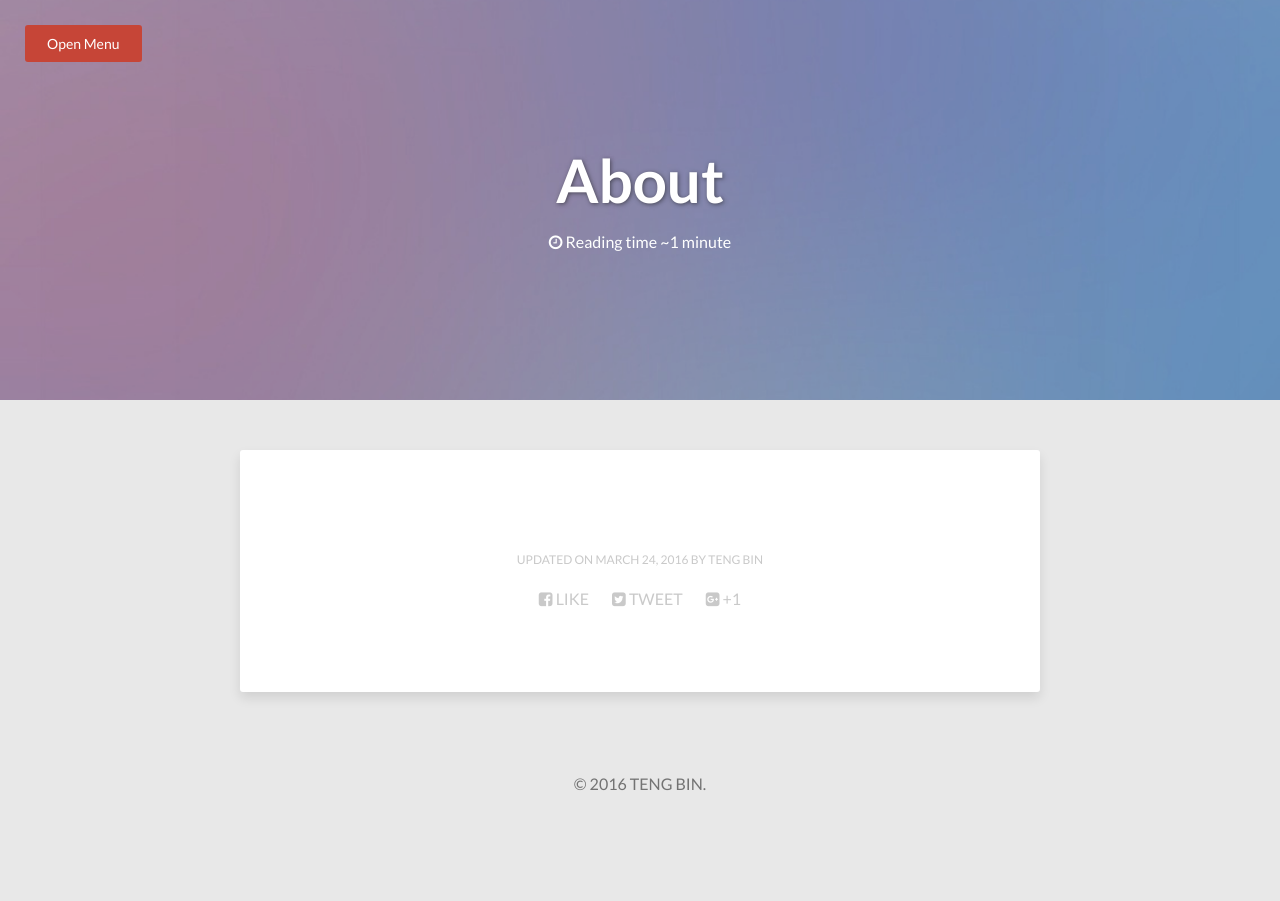
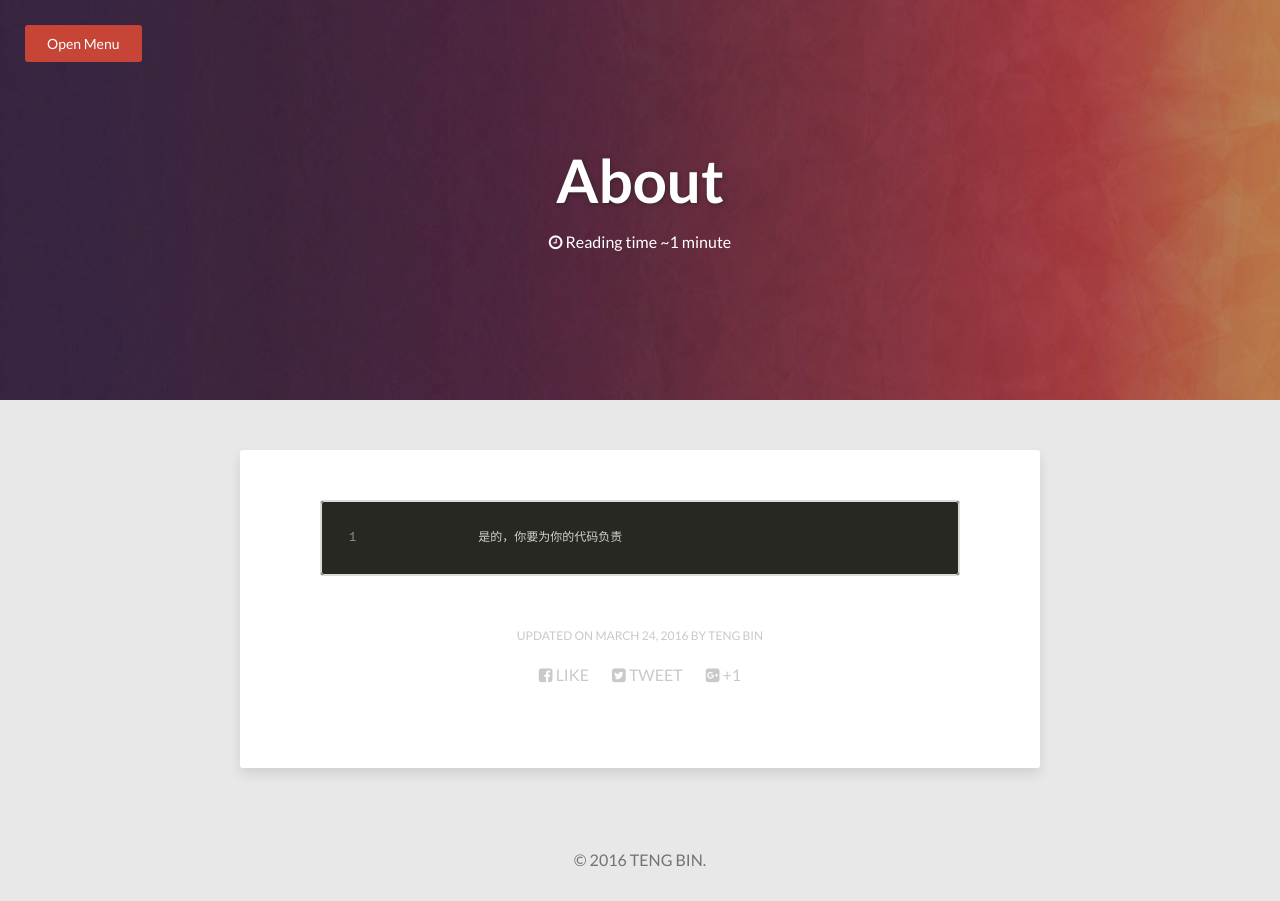
Before and after one commit to tengbinlive/tengbinlive.github.io, a Jekyll site: the page built from about/index.md, in a window 1280 px wide. Built offline with Jekyll 4.4.1, drawn with Linux system fonts in a browser that asks for light colours; nearby versions of some CDN libraries.

Commit message:
no message

```diff
--- a/about/index.md
+++ b/about/index.md
@@ -2,7 +2,11 @@
 layout: page
 title: About
 image:
-  feature: abstract-5.jpg
+  feature: abstract-7.jpg
 comments: false
 modified: 2016-03-24
 ---
+
+
+
+    是的，你要为你的代码负责
```
